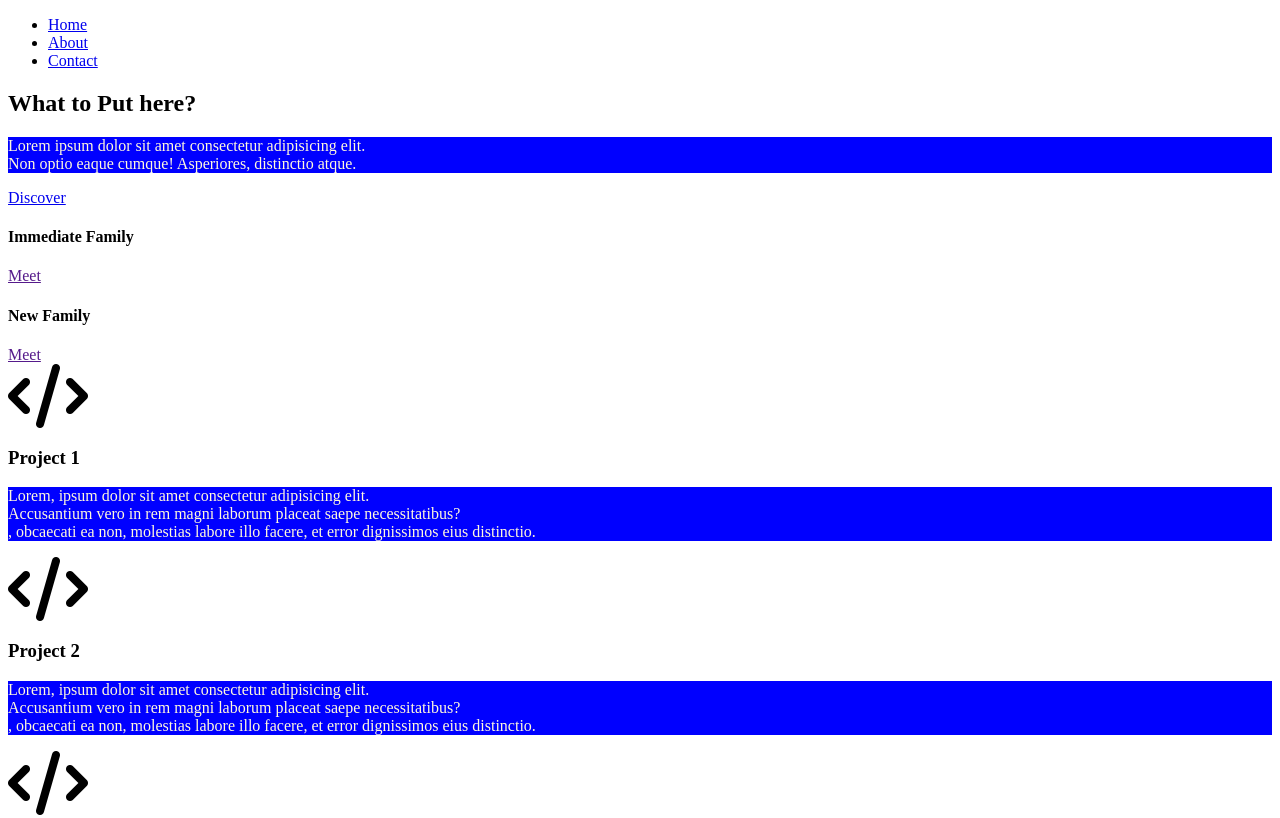
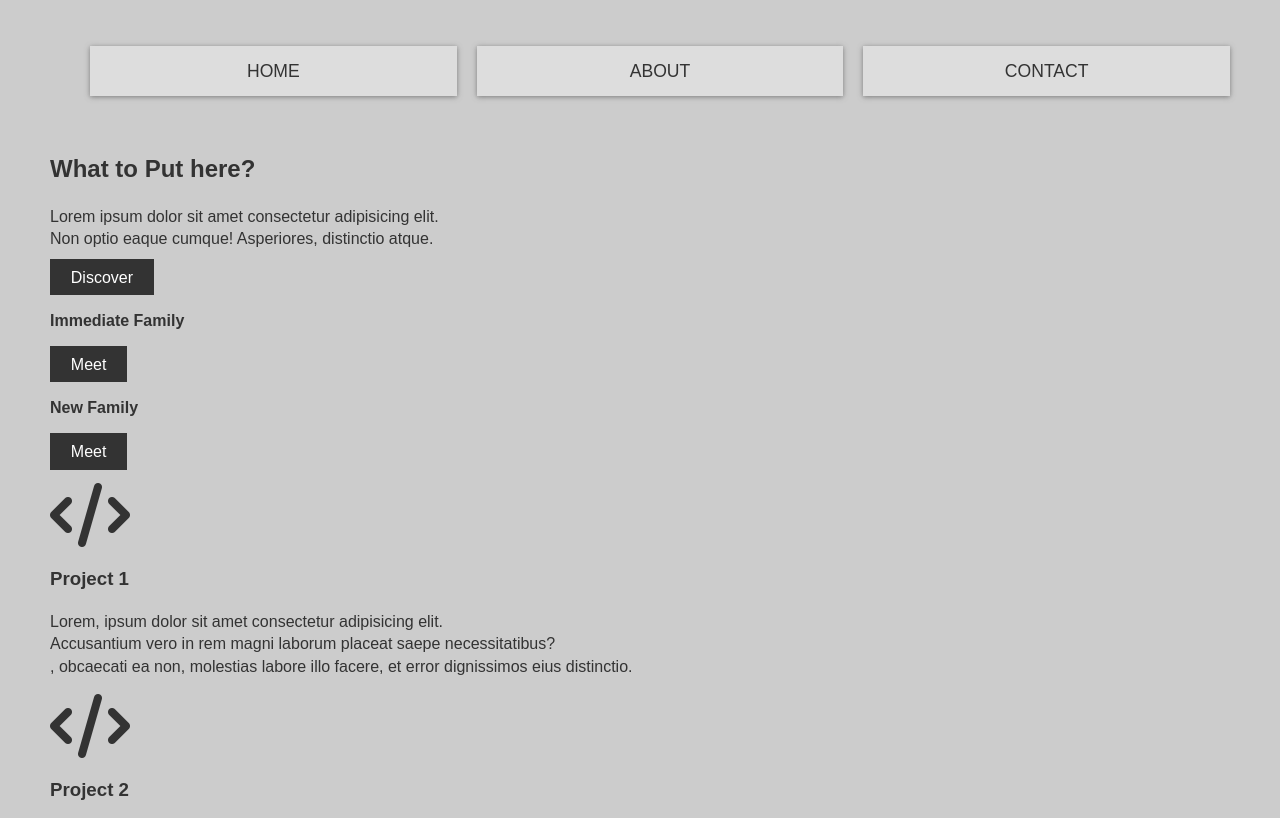
Before and after one commit to ndought/first-porftolio-attempt, a plain HTML site: page index.html in a window 1280 px wide. Shown: the top 818 px of the page. Drawn offline with Linux system fonts and the light colour scheme.

Commit message:
mid-way through CSS styling

```diff
--- a/index.html
+++ b/index.html
@@ -23,17 +23,20 @@
     <section class="Top Container">
         <header class="showcase">
             <h1>What to Put here?</h1>
+
+            <!-- IMAGE GOES HERE -->
+
             <p>Lorem ipsum dolor sit amet consectetur adipisicing elit. <br>
                  Non optio eaque cumque! Asperiores, distinctio atque.</p>
-            <a href="#" class="button">Discover</a>
+            <a href="#" class="btn">Discover</a>
         </header>
         <div class="top-box top-box-a">
             <h4>Immediate Family</h4>
-            <a href="" class="button">Meet</a>
+            <a href="#" class="btn">Meet</a>
         </div>
         <div class="top-box top-box-b">
             <h4>New Family</h4>
-            <a href="" class="button">Meet</a>
+            <a href="#" class="btn">Meet</a>
         </div>
     </section>
 
@@ -42,6 +45,9 @@
         <div class="box">
             <i class="fas fa-code fa-4x"></i>
             <h3>Project 1</h3>
+
+            <!-- SCREENSHOT OF CODE -->
+
             <p>Lorem, ipsum dolor sit amet consectetur adipisicing elit.<br>
                  Accusantium vero in rem magni laborum placeat saepe necessitatibus? <br>
                  , obcaecati ea non, molestias labore illo facere, et error dignissimos eius distinctio.</p>
@@ -49,6 +55,9 @@
         <div class="box">
             <i class="fas fa-code fa-4x"></i>
             <h3>Project 2</h3>
+
+            <!-- SCREENSHOT OF CODE -->
+
             <p>Lorem, ipsum dolor sit amet consectetur adipisicing elit.<br>
                  Accusantium vero in rem magni laborum placeat saepe necessitatibus? <br>
                  , obcaecati ea non, molestias labore illo facere, et error dignissimos eius distinctio.</p>
@@ -56,12 +65,24 @@
         <div class="box">
             <i class="fas fa-code fa-4x"></i>
             <h3>Project 3</h3>
+
+            <!-- SCREENSHOT OF CODE -->
+
             <p>Lorem, ipsum dolor sit amet consectetur adipisicing elit.<br>
                  Accusantium vero in rem magni laborum placeat saepe necessitatibus? <br>
                  , obcaecati ea non, molestias labore illo facere, et error dignissimos eius distinctio.</p>
         </div>
     </section>
 
+    <!-- Footer -->
+    <footer>Put something here
+        <p>Lorem ipsum dolor, sit amet consectetur adipisicing elit. Soluta id veniam ex <br>
+            dolores expedita est illum, ipsum distinctio, autem dicta quam dolorem <br>
+            officiis veritatis itaque, eius cum ea ducimus porro.
+
+        </p>
+    </footer>
+
    </div>
 <!-- Wrapper Ends -->
 </body>
--- a/style.css
+++ b/style.css
@@ -1,4 +1,62 @@
-p {
-    background-color: blue;
-    color: cornsilk;
+/* CSS VARIABLES */
+:root {
+    --primary: #ddd;
+    --dark: #333;
+    --light: #fff;
+    --shadow: 0 1px 5px rgba(104, 104, 104, 0.8);
 }
+
+html {
+    box-sizing: border-box;
+    font-family: Arial, Helvetica, sans-serif;
+    color: var(--dark);
+}
+
+body {
+    background: #ccc;
+    margin:  30px 50px;
+    line-height: 1.4;
+}
+
+.btn {
+    background: var(--dark);
+    color: var(--light);
+    padding: 0.6rem 1.3rem;
+    text-decoration: none;
+    border: 0;
+}
+
+img {
+    max-width: 100%;
+}
+
+.wrapper {
+    display: grid;
+    grid-gap: 20px;
+}
+
+/* Navigation */
+.main-nav ul {
+    display: grid;
+    grid-gap: 20px;
+    padding: o;
+    list-style: none;
+    grid-template-columns: 1fr 1fr 1fr;
+}
+
+.main-nav a {
+    background: var(--primary);
+    display: block;
+    text-decoration: none;
+    padding: 0.8rem;
+    text-align: center;
+    color: var(--dark);
+    text-transform: uppercase;
+    font-size: 1.1rem;
+    box-shadow: var(--shadow);
+}
+
+.main-nav a:hover {
+    background: var(--dark);
+    color: var(--light);
+}
```
